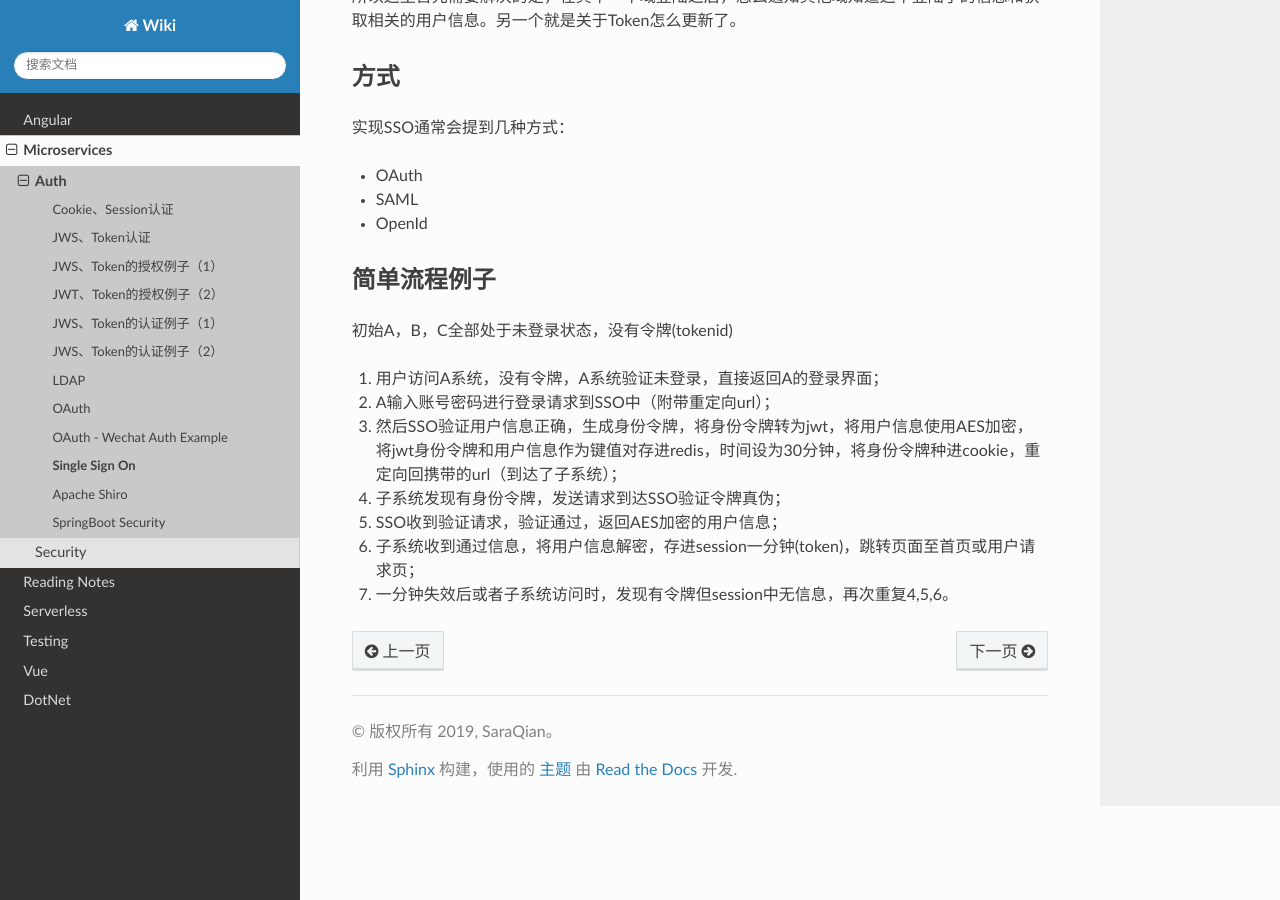
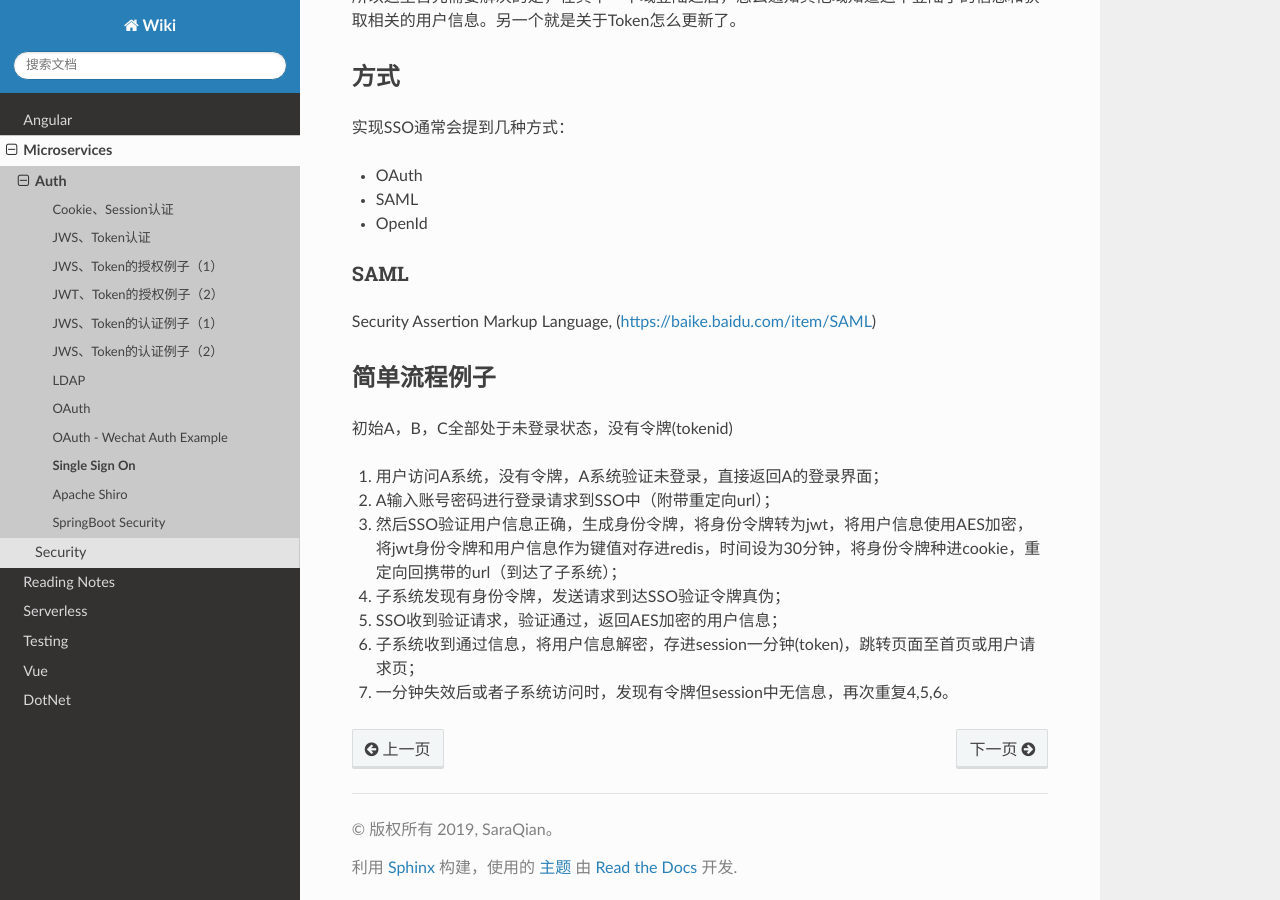
Before and after one commit to abigail830/Sphinx_wiki, a Sphinx documentation site: the page built from source/Microservices/Auth/SSO.rst, in a window 1280 px wide and 900 px high, scrolled down 556 px. Built offline with Sphinx 7.4.7 and the Read the Docs theme 2.0.0, drawn with Linux system fonts in a browser that asks for light colours.

Commit message:
Update SSO.rst

```diff
--- a/source/Microservices/Auth/SSO.rst
+++ b/source/Microservices/Auth/SSO.rst
@@ -30,6 +30,12 @@ SSO cross different domains
 * SAML
 * OpenId
 
+SAML
+^^^^^^^^
+
+Security Assertion Markup Language, (https://baike.baidu.com/item/SAML)
+
+
 
 简单流程例子
 -------------
```
